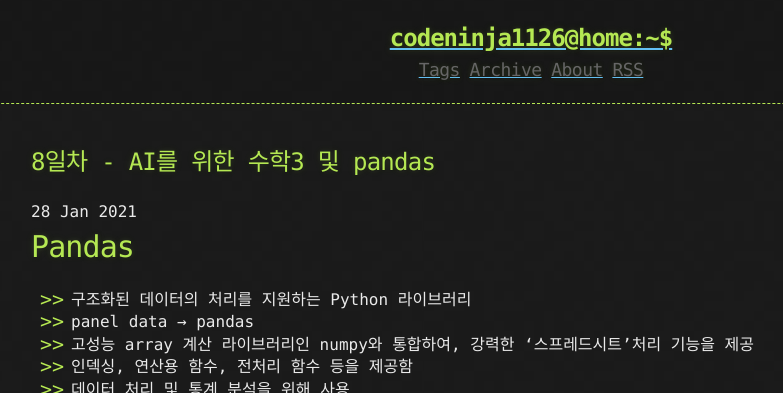
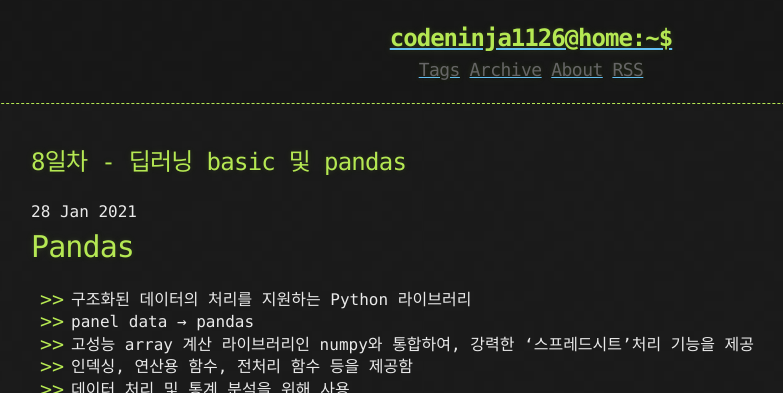
Before and after one commit to CodeNinja1126/CodeNinja1126.github.io, a Jekyll site: the page built from _posts/2021-01-28-022.md, in a window 1280 px wide and 900 px high, cut to the strip 0-393 px from the top of the window. Shown: the whole strip, without its empty margins (109-892 px from the left). Built offline with Jekyll 4.4.1, drawn with Linux system fonts in a browser that asks for light colours; formulas are drawn with MathJax 3.

Commit message:
Update 2021-01-28-022.md

```diff
--- a/_posts/2021-01-28-022.md
+++ b/_posts/2021-01-28-022.md
@@ -1,5 +1,5 @@
 ---
-title: 8일차 - AI를 위한 수학3 및 pandas
+title: 8일차 - 딥러닝 basic 및 pandas
 tags: [boostcamp]
 published: true
 use_math: true
```
